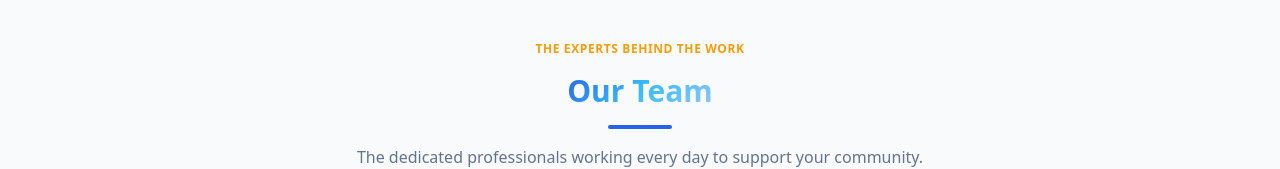
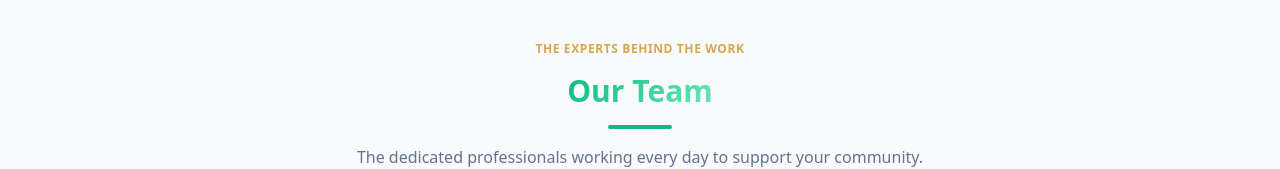
Before and after one commit to RyanMConway/community_focus, a Next.js app: page /about in a window 1280 px wide. Shown: the part 373-542 px from the top of the page. Built offline with nearby package versions, Linux system fonts and the light colour scheme.

Commit message:
feat: migrate brand system from blue to green/emerald palette

```diff
--- a/src/app/globals.css
+++ b/src/app/globals.css
@@ -2,8 +2,8 @@
 @config "../../tailwind.config.ts";
 
 :root {
-  --background: #ffffff;
-  --foreground: #0f172a; /* Darker slate for better contrast */
+  --background: #F9FAFB;
+  --foreground: #0D1F17;
 }
 
 body {
@@ -21,16 +21,14 @@ body {
   linear-gradient(to bottom, rgba(255, 255, 255, 0.05) 1px, transparent 1px);
 }
 
-/* Animated gradient mesh — used as hero overlay */
+/* Gradient mesh — used as hero overlay */
 .bg-gradient-mesh {
-  background: linear-gradient(135deg, #0f172a 0%, #1e3a8a 30%, #0c4a6e 60%, #0f172a 100%);
-  background-size: 300% 300%;
-  animation: gradient-shift 8s ease infinite;
+  background: radial-gradient(ellipse at 50% 0%, #132D1F 0%, #0D1F17 100%);
 }
 
 /* Gradient text utility */
 .text-gradient {
-  background: linear-gradient(135deg, #2563eb 0%, #38bdf8 50%, #93c5fd 100%);
+  background: linear-gradient(135deg, #10B981 0%, #34D399 50%, #6EE7B7 100%);
   -webkit-background-clip: text;
   -webkit-text-fill-color: transparent;
   background-clip: text;
--- a/tailwind.config.ts
+++ b/tailwind.config.ts
@@ -10,54 +10,36 @@ const config: Config = {
         extend: {
             colors: {
                 brand: {
-                    dark: '#0B1120',
-                    DEFAULT: '#2563eb',
-                    light: '#eff6ff',
-                    accent: '#38bdf8',
-                    gold: '#f59e0b',
+                    dark: '#0D1F17',       // Forest Night
+                    DEFAULT: '#10B981',    // Emerald
+                    light: '#EFF5F2',      // Sage Mist
+                    accent: '#10B981',     // Emerald — alias kept for backward compat with text-brand-accent classes
+                    gold: '#D4A853',       // Warm Gold
+                    canopy: '#132D1F',     // Deep Canopy
+                    edge: '#1E4030',       // Canopy Edge
+                    snow: '#F0F7F4',       // Snow white
+                    sage: '#EFF5F2',       // Sage Mist
                 },
             },
             backgroundImage: {
-                // More complex, rich gradient for the hero
-                'hero-gradient': 'radial-gradient(circle at 50% 0%, #1e40af 0%, #0f172a 60%, #020617 100%)',
+                'hero-gradient': 'radial-gradient(ellipse at 50% 0%, #132D1F 0%, #0D1F17 60%, #081510 100%)',
                 'card-gradient': 'linear-gradient(135deg, #ffffff 0%, #f8fafc 100%)',
-                'blue-shine': 'linear-gradient(135deg, #2563eb 0%, #38bdf8 100%)',
+                'emerald-shine': 'linear-gradient(135deg, #10B981 0%, #34D399 100%)',
             },
             boxShadow: {
-                // Colored shadows create a more premium feel than gray ones
-                'glow': '0 0 20px -5px rgba(37, 99, 235, 0.4)',
-                'card': '0 10px 30px -10px rgba(0,0,0,0.08)',
-                'card-hover': '0 20px 40px -10px rgba(37, 99, 235, 0.1)',
+                'glow': '0 0 20px -5px rgba(16, 185, 129, 0.4)',
+                'card': '0 10px 30px -10px rgba(0, 0, 0, 0.08)',
+                'card-hover': '0 20px 40px -10px rgba(16, 185, 129, 0.12)',
+                'emerald-glow': '0 0 24px rgba(16, 185, 129, 0.2)',
             },
             keyframes: {
                 'shimmer-slide': {
                     '0%': { transform: 'translateX(-100%)' },
                     '100%': { transform: 'translateX(100%)' },
                 },
-                'float': {
-                    '0%, 100%': { transform: 'translateY(0)' },
-                    '50%': { transform: 'translateY(-20px)' },
-                },
-                'float-delayed': {
-                    '0%, 100%': { transform: 'translateY(0)' },
-                    '50%': { transform: 'translateY(-15px)' },
-                },
                 'infinite-scroll': {
                     from: { transform: 'translateX(0)' },
                     to: { transform: 'translateX(-50%)' },
-                },
-                'shimmy': {
-                    '0%, 100%': { transform: 'translateX(0)' },
-                    '15%': { transform: 'translateX(-4px) rotate(-4deg)' },
-                    '30%': { transform: 'translateX(4px) rotate(4deg)' },
-                    '45%': { transform: 'translateX(-4px) rotate(-4deg)' },
-                    '60%': { transform: 'translateX(4px) rotate(4deg)' },
-                    '75%': { transform: 'translateX(-2px) rotate(-2deg)' },
-                },
-                'gradient-shift': {
-                    '0%': { backgroundPosition: '0% 50%' },
-                    '50%': { backgroundPosition: '100% 50%' },
-                    '100%': { backgroundPosition: '0% 50%' },
                 },
                 'count-up': {
                     from: { opacity: '0', transform: 'translateY(8px)' },
@@ -66,11 +48,7 @@ const config: Config = {
             },
             animation: {
                 'shimmer-slide': 'shimmer-slide 0.8s ease-in-out infinite',
-                'float': 'float 6s ease-in-out infinite',
-                'float-delayed': 'float-delayed 7s ease-in-out infinite 1s',
                 'infinite-scroll': 'infinite-scroll 40s linear infinite',
-                'shimmy': 'shimmy 0.8s ease-in-out both',
-                'gradient-shift': 'gradient-shift 8s ease infinite',
                 'count-up': 'count-up 0.6s ease-out forwards',
             },
 
```
